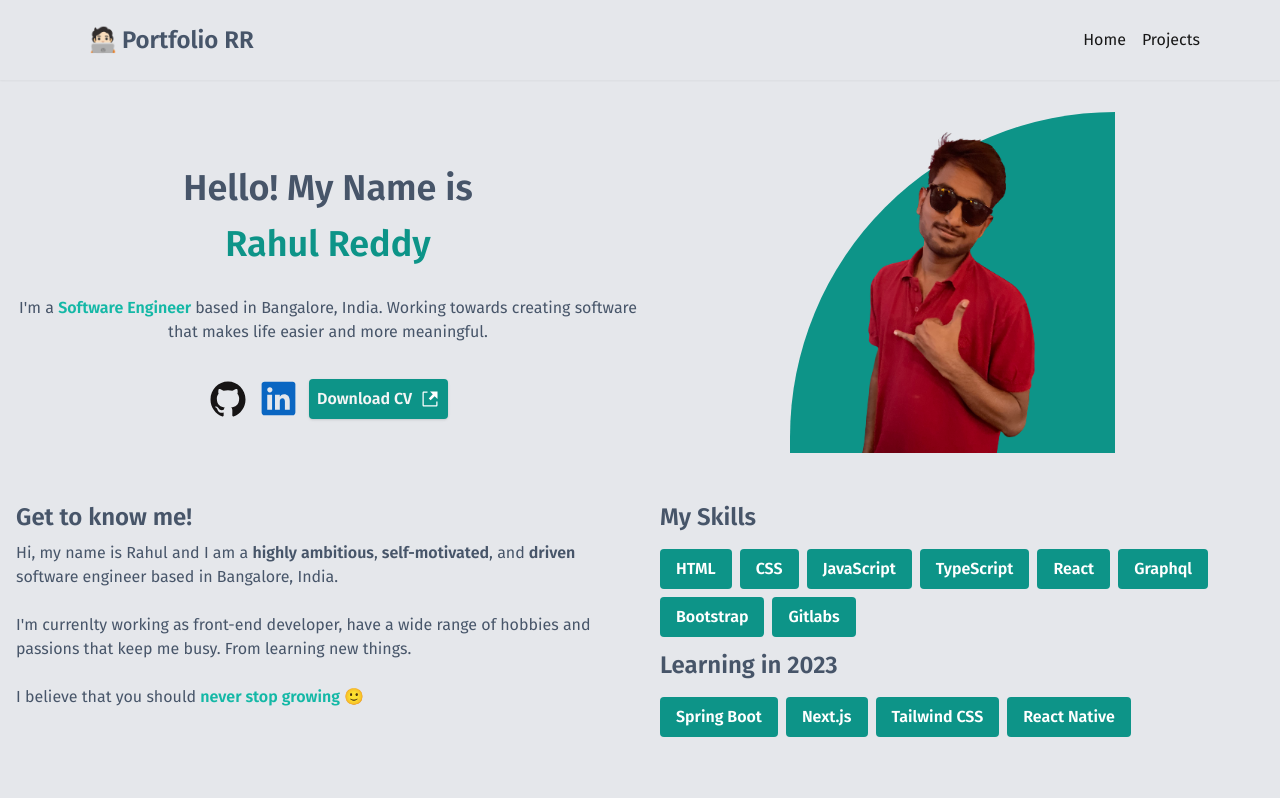
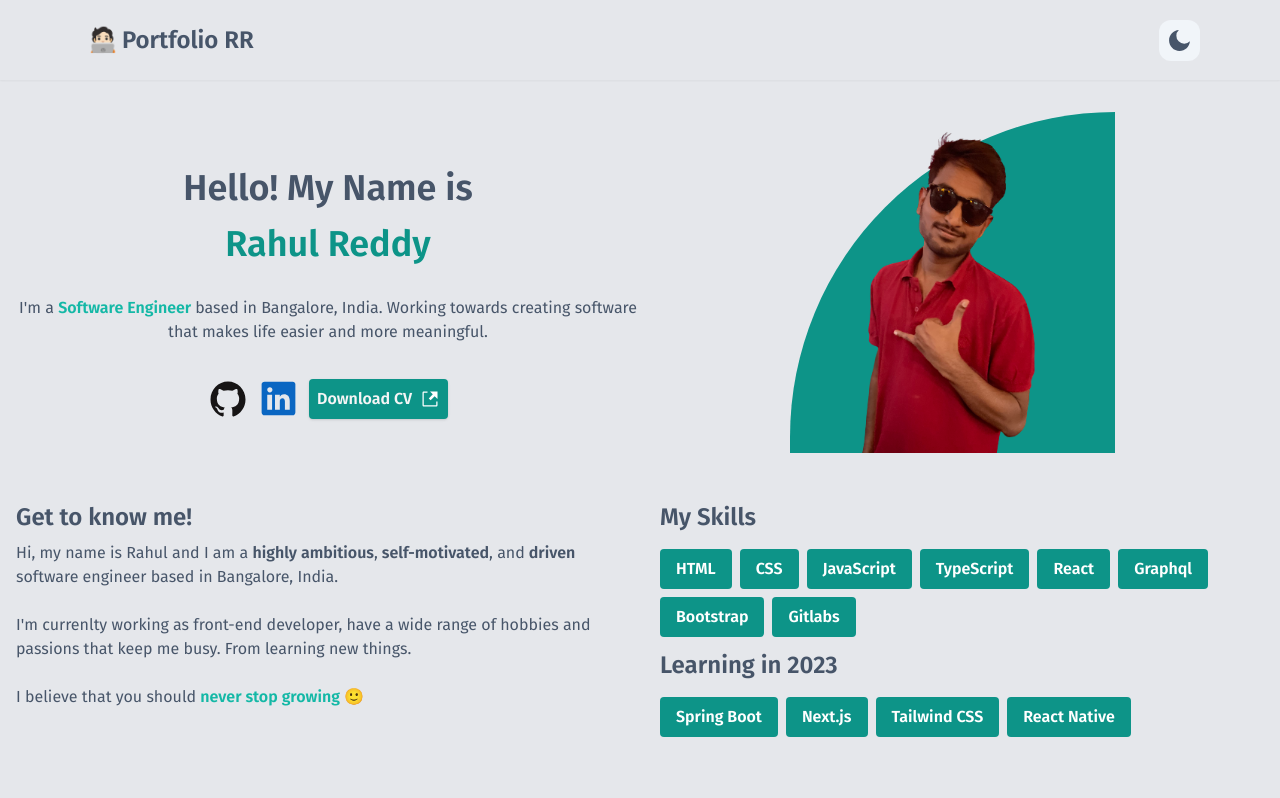
Before and after one commit to rahulreddyRR/rahulreddy.github.in, a Next.js app: page / in a window 1280 px wide. Shown: the top 798 px of the page. Built offline with nearby package versions, Linux system fonts and the light colour scheme.

Commit message:
added dark mode

```diff
--- a/package.json
+++ b/package.json
@@ -13,6 +13,7 @@
     "eslint": "8.33.0",
     "eslint-config-next": "13.1.6",
     "next": "13.1.6",
+    "next-themes": "^0.2.1",
     "react": "18.2.0",
     "react-dom": "18.2.0",
     "react-icons": "^4.7.1"
--- a/src/Components/Homepage.jsx
+++ b/src/Components/Homepage.jsx
@@ -1,15 +1,26 @@
+"use client";
 import AboutMyself from "./AboutMyself";
 import HeroSection from "./HeroSection";
 import NavBar from "./Navbar";
 import ProjectsSection from "./ProjectsSection";
+import { useTheme } from "next-themes";
 
 const Homepage = () => {
+  const { systemTheme, theme } = useTheme();
+  const currentTheme = theme === "system" ? systemTheme : theme;
+
   return (
-    <div className="min-h-screen bg-gray-200 antialiased text-slate-600">
-      <NavBar />
-      <HeroSection />
-      <AboutMyself />
-      <ProjectsSection />
+    <div
+      className={`min-h-screen ${
+        currentTheme === "dark" ? "dark:bg-stone-900" : "bg-gray-200"
+      } antialiased text-slate-600`}
+    >
+      <div>
+        <NavBar />
+        <HeroSection />
+        <AboutMyself />
+        <ProjectsSection />
+      </div>
     </div>
   );
 };
--- a/src/Components/Navbar.jsx
+++ b/src/Components/Navbar.jsx
@@ -1,9 +1,14 @@
-import Link from "next/link";
+// import Link from "next/link";
+// import { NAV_ITEMS } from "@/Constent/Constents";
+
 import React, { useState } from "react";
 import { IoMdMenu, IoMdClose } from "react-icons/io";
-import { NAV_ITEMS } from "@/Constent/Constents";
+import { RiMoonFill, RiSunLine } from "react-icons/ri";
+import { useTheme } from "next-themes";
 
 const NavBar = () => {
+  const { systemTheme, theme, setTheme } = useTheme();
+  const currentTheme = theme === "system" ? systemTheme : theme;
   const [mobileNav, setMobileNav] = useState(false);
   return (
     <nav className="sticky w-full sm:px-20 mx-auto align-baseline px-3 py-4 shadow-sm">
@@ -28,7 +33,7 @@ const NavBar = () => {
             mobileNav ? "block" : "hidden"
           } mt-4 md:mt-0`}
         >
-          <div className="flex flex-col md:flex-row md:items-center gap-4">
+          {/* <div className="flex flex-col md:flex-row md:items-center gap-4">
             {NAV_ITEMS.map((item, idx) => {
               return (
                 <Link
@@ -48,7 +53,22 @@ const NavBar = () => {
                 </Link>
               );
             })}
-          </div>
+          </div> */}
+          {currentTheme === "dark" ? (
+            <button
+              onClick={() => setTheme("light")}
+              className="bg-slate-100 p-2 rounded-xl"
+            >
+              <RiSunLine size={25} color="black" />
+            </button>
+          ) : (
+            <button
+              onClick={() => setTheme("dark")}
+              className="bg-slate-100 p-2 rounded-xl"
+            >
+              <RiMoonFill size={25} />
+            </button>
+          )}
         </div>
       </div>
     </nav>
--- a/src/Components/ProjectsSection.jsx
+++ b/src/Components/ProjectsSection.jsx
@@ -11,7 +11,7 @@ const ProjectsSection = () => {
           <hr className="w-6 h-1 mx-auto my-4 bg-teal-500 border-0 rounded"></hr>
         </h1>
       </div>
-      <div className="flex md:flex-col-reverse gap-2 ">
+      <div className="flex md:flex-col-reverse gap-2 max-w-7xl m-auto">
         <div className="flex-root sm:flex sm:justify-between sm:my-4">
           <hr className="w-1 h-10 mx-auto my-4 bg-teal-500 border-0 rounded sm:hidden" />
           <span className="[writing-mode:vertical-lr] sm:[writing-mode:rl-tb] align-baseline">
--- a/src/pages/_app.js
+++ b/src/pages/_app.js
@@ -1,5 +1,10 @@
 import "@/styles/globals.css";
+import { ThemeProvider } from "next-themes";
 
 export default function App({ Component, pageProps }) {
-  return <Component {...pageProps} />;
+  return (
+    <ThemeProvider enableSystem={true} attribute="class">
+      <Component {...pageProps} />
+    </ThemeProvider>
+  );
 }
```
Also changed, not shown: 1 other file (tests, documents, lock files or other folders).
